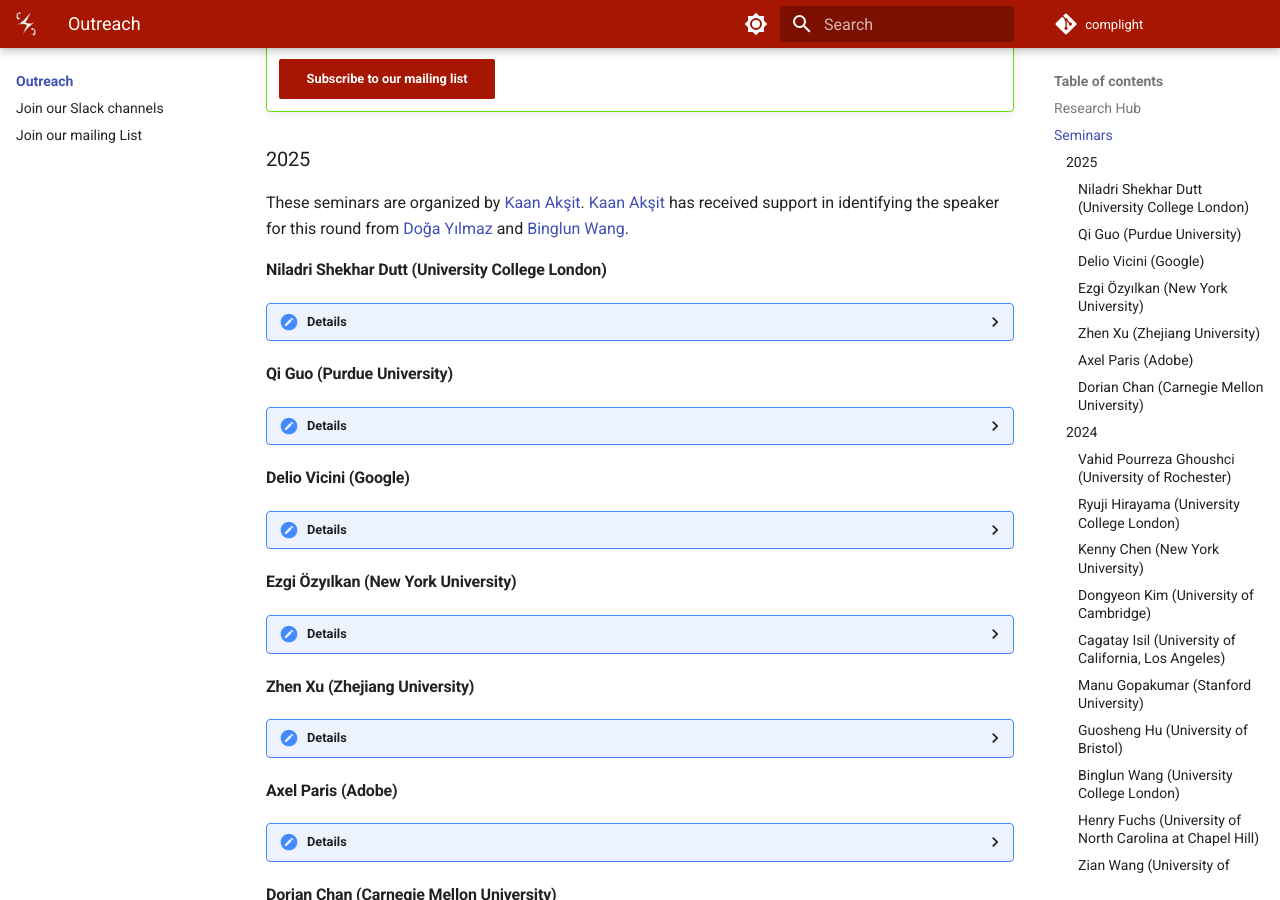
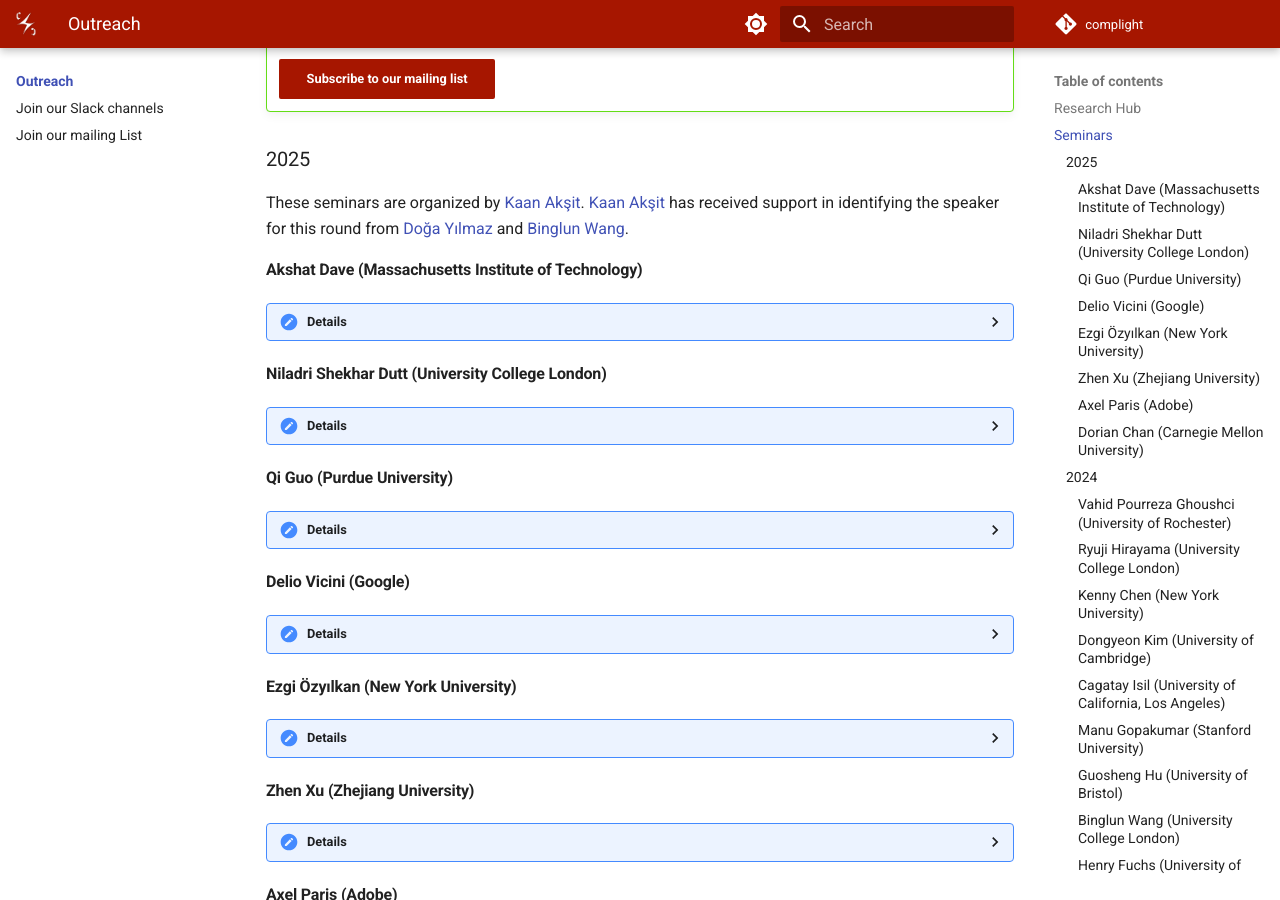
Before and after one commit to complight/complight.github.io, an MkDocs documentation site: the page built from docs/outreach/index.md, in a window 1280 px wide and 900 px high, scrolled down 1042 px. Built offline with MkDocs 1.6.1 and Material for MkDocs 9.7.7, drawn with Linux system fonts in a browser that asks for light colours.

Commit message:
Updating outreach page.

```diff
--- a/docs/outreach/index.md
+++ b/docs/outreach/index.md
@@ -35,6 +35,19 @@ Overall, seminars are a blend of internal and external presenters.
 ### 2025
 These seminars are organized by [Kaan Akşit](https://kaanaksit.com).
 [Kaan Akşit](https://kaanaksit.com) has received support in identifying the speaker for this round from [Doğa Yılmaz](https://yilmazdoga.net/) and [Binglun Wang](https://binglunwang.github.io/).
+
+
+#### Akshat Dave (Massachusetts Institute of Technology)
+
+??? Details
+    **Date:**
+    2nd April 2025
+
+    **Presenter:** [Akshat Dave](https://akshatdave.github.io/), Postdoctoral Associate at Massachusetts Institute of Technology
+
+    **Title:** Superhuman Vision by co-designing Cameras, Graphics & AI
+
+    **Watch:** [Recording (Password protected)](https://liveuclac-my.sharepoint.com/:v:/r/personal/ucackak_ucl_ac_uk/Documents/weekly_seminar_recordings/Akshat%20Dave,%20Massachusetts%20Institute%20of%20Technology.mp4?csf=1&web=1&e=diFbxg&nav=eyJyZWZlcnJhbEluZm8iOnsicmVmZXJyYWxBcHAiOiJTdHJlYW1XZWJBcHAiLCJyZWZlcnJhbFZpZXciOiJTaGFyZURpYWxvZy1MaW5rIiwicmVmZXJyYWxBcHBQbGF0Zm9ybSI6IldlYiIsInJlZmVycmFsTW9kZSI6InZpZXcifX0%3D)
 
 
 #### Niladri Shekhar Dutt (University College London)
```
